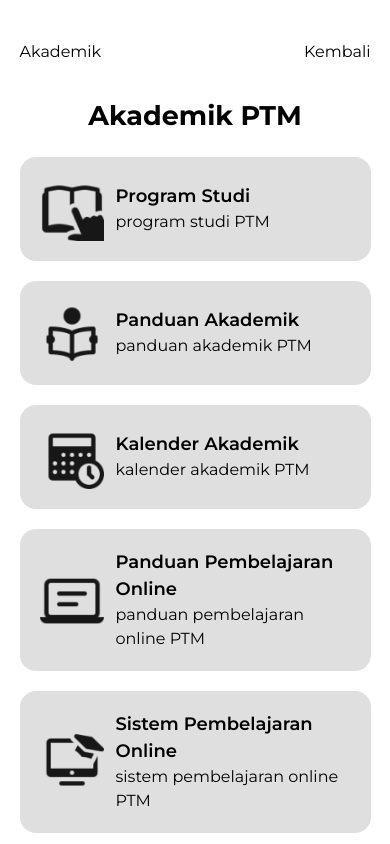
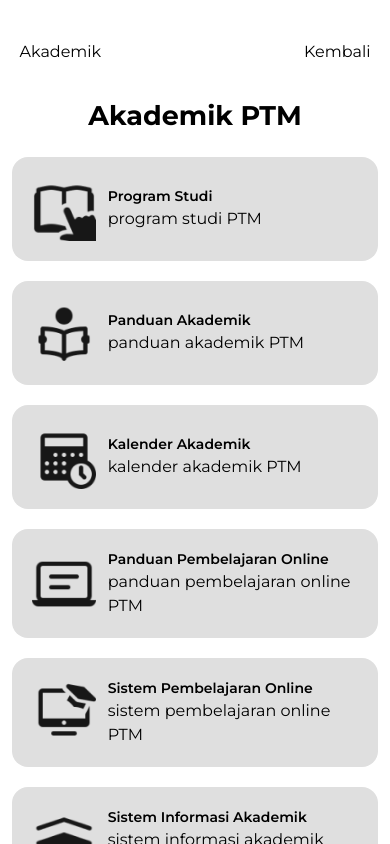
Before and after one commit to afif1731/virtualtour-ptm, a Next.js app: page /akademik in a window 390 px wide. Shown: the top 844 px of the page. Built offline with nearby package versions, Linux system fonts and the light colour scheme.

Commit message:
fix: responsive

```diff
--- a/src/pages/akademik/index.tsx
+++ b/src/pages/akademik/index.tsx
@@ -13,12 +13,12 @@
                     <a href='/' className=' ptm-p3 text-black1 hover:underline'>Kembali</a>
                 </div>
             </header>
-            <main className='w-full pt-24 pb-16 px-[5%]'>
-                <div className='akademik-part1 lg:h-screen h-auto flex flex-col gap-5 lg:mb-0 mb-5'>
+            <main className='w-full pt-24 pb-16 px-[3%]'>
+                <div className='akademik-part1 xl:h-screen h-auto flex flex-col gap-5 lg:mb-0 mb-5'>
                     <div className=' md:text-left text-center'>
                         <h1 className=' ptm-h1'>Akademik PTM</h1>
                     </div>
-                    <div className='w-full h-[68%] grid lg:grid-cols-3 md:grid-cols-2 grid-cols-1 lg:grid-rows-3 md:grid-rows-2 grid-rows-1 gap-5'>
+                    <div className='w-full h-[68%] grid lg:grid-cols-3 md:grid-cols-2 grid-cols-1 lg:grid-rows-3 md:grid-rows-2 grid-rows-1 gap-5 pb-5'>
                         {
                             ptmAkademikData.list.map((akademik) => {
                                 return (
--- a/src/pages/fasilitas/index.tsx
+++ b/src/pages/fasilitas/index.tsx
@@ -12,7 +12,7 @@
                     <a href='/' className=' ptm-p3 text-black1 hover:underline'>Kembali</a>
                 </div>
             </header>
-            <main className=' w-full min-h-screen pt-28 pb-5 px-[5%]'>
+            <main className=' w-full min-h-screen pt-28 pb-5 lg:px-[5%] px-[3%]'>
                 <div className=' flex md:flex-row flex-col'>
                     <div className='flex flex-col md:w-[30%] md:text-left text-center md:gap-10 gap-5'>
                         <h2 className='ptm-h1 leading-tight'>Fasilitas Pesantren Teknologi Majapahit</h2>
--- a/src/styles/index.css
+++ b/src/styles/index.css
@@ -16,10 +16,10 @@
         @apply md:text-[36px] text-[24px] font-bold font-montserrat;
     }
     .ptm-h4 {
-        @apply md:text-[28px] text-[16px] font-bold font-montserrat;
+        @apply lg:text-[28px] md:text-[18px] text-[16px] font-bold font-montserrat;
     }
     .ptm-h5 {
-        @apply md:text-[27px] text-[18px] font-semibold font-montserrat;
+        @apply lg:text-[24px] md:text-[16px] text-[14px] font-semibold font-montserrat;
     }
     .ptm-p {
         @apply lg:text-[24px] text-[18px] font-normal font-montserrat;
@@ -28,7 +28,7 @@
         @apply text-[15px] font-medium font-montserrat;
     }
     .ptm-p3 {
-        @apply md:text-[20px] text-[16px] font-normal font-montserrat;
+        @apply lg:text-[18px] text-[16px] font-normal font-montserrat;
     }
     .ptm-p4 {
         @apply md:text-[24px] text-[14px] font-montserrat;
```
